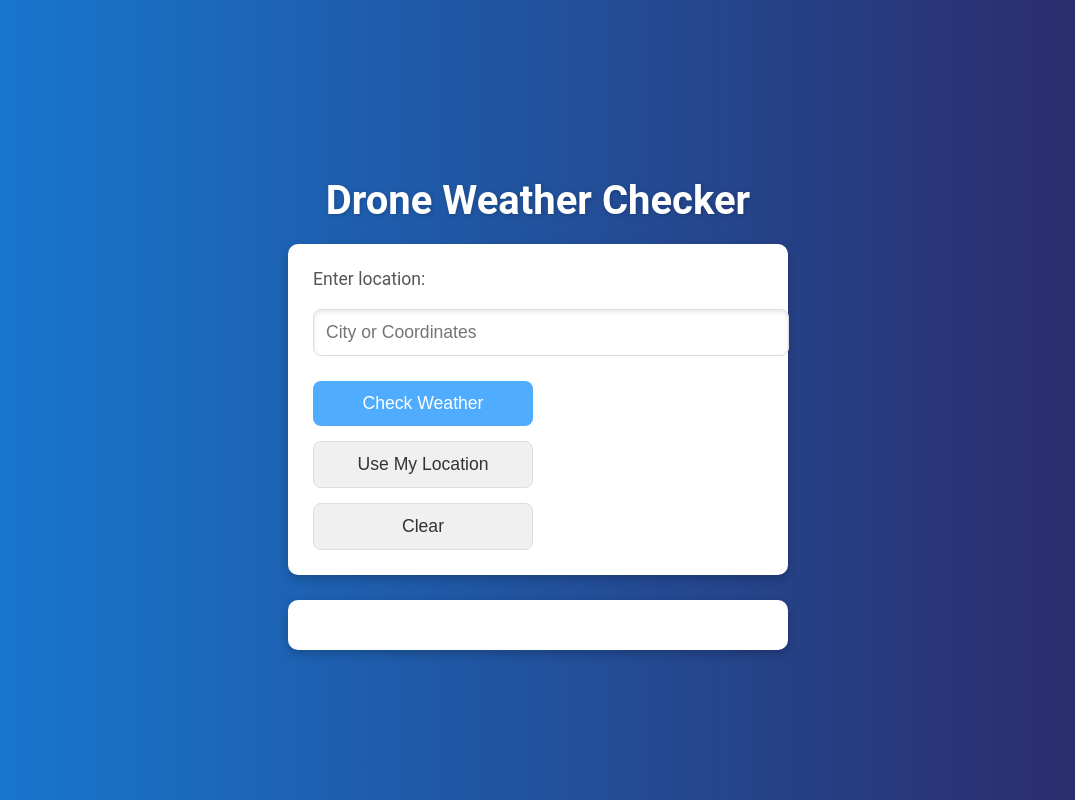
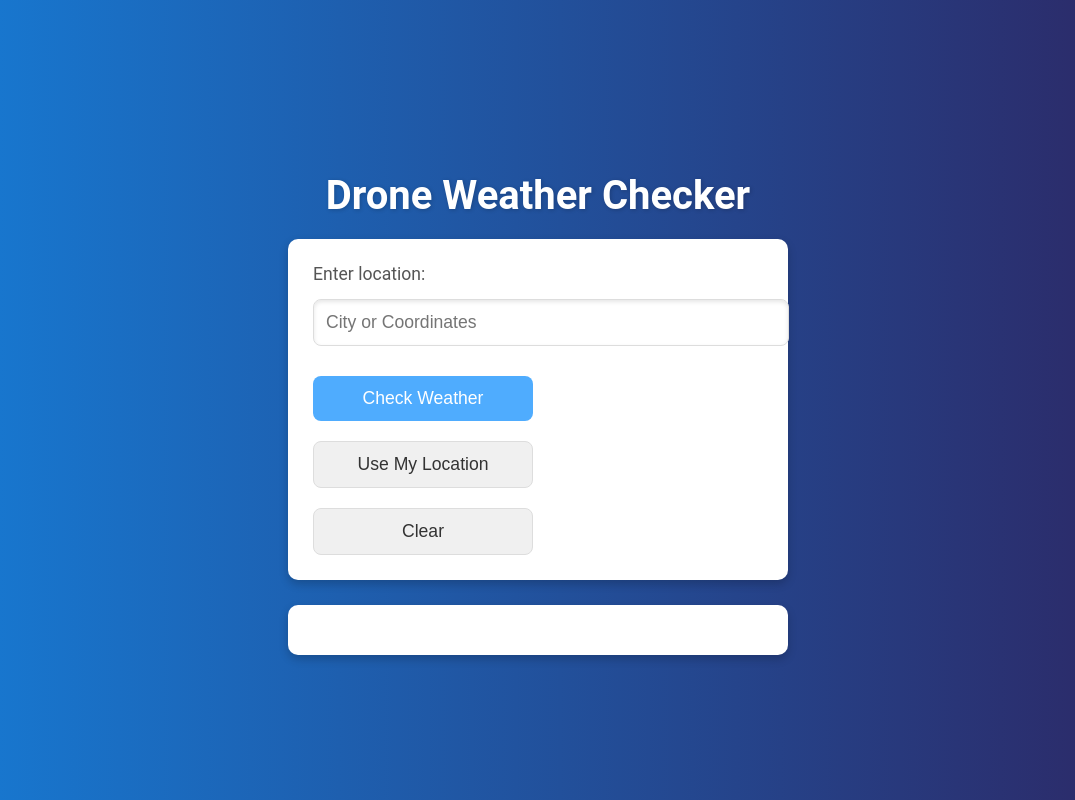
Before and after one commit to t0m0h1/UAV-Weather-App-Demo, a Flask app: page / in a window 1280 px wide. Shown: the whole page, without its empty margins (102-1177 px from the left). Run offline with Flask 3, Linux system fonts and the light colour scheme.

Commit message:
Add additional styles to form and button
This commit adds additional styles to the form and button elements in the CSS file. The form now has a gap of 10px between its elements, and the button has a margin-top of 10px.

```diff
--- a/static/style.css
+++ b/static/style.css
@@ -149,3 +149,12 @@ button[type="button"]:hover {
         font-size: 1rem;
     }
 }
+/* BEGIN: Additional Styles */
+form {
+    gap: 10px;
+}
+
+button {
+    margin-top: 10px;
+}
+/* END: Additional Styles */
```
